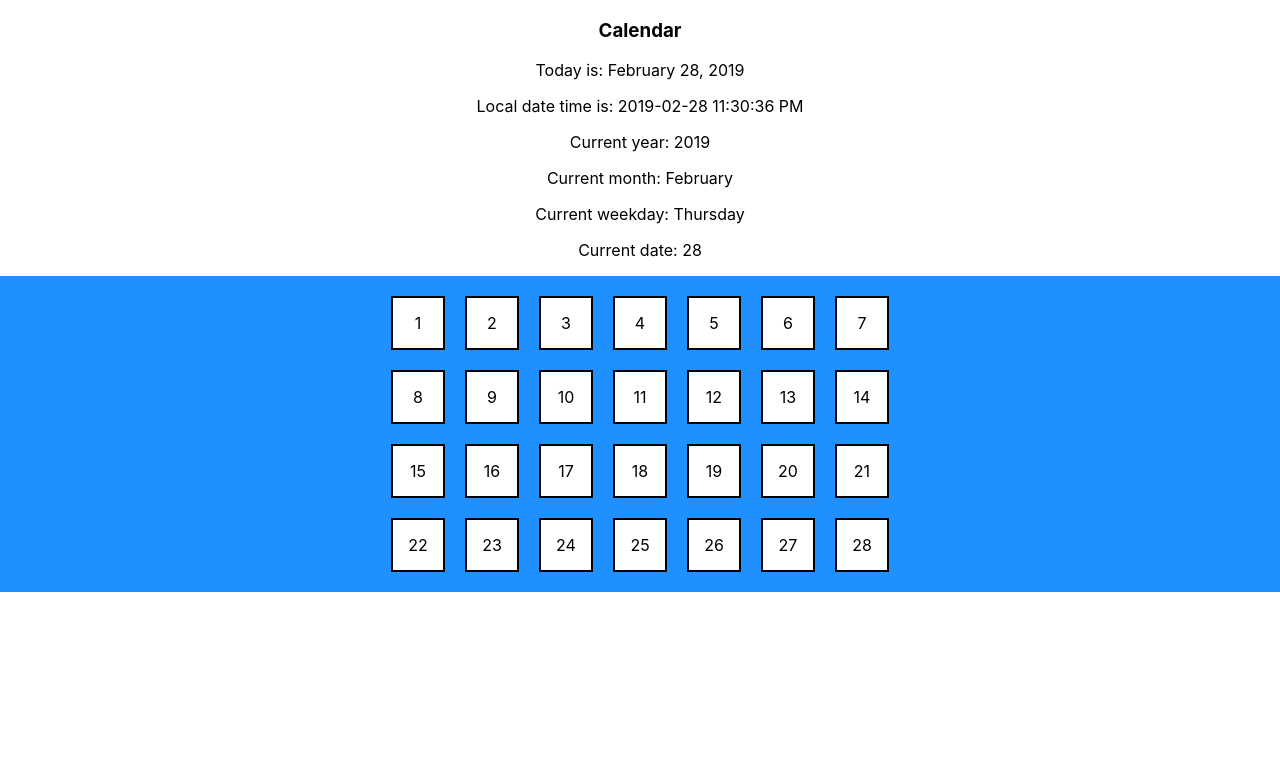
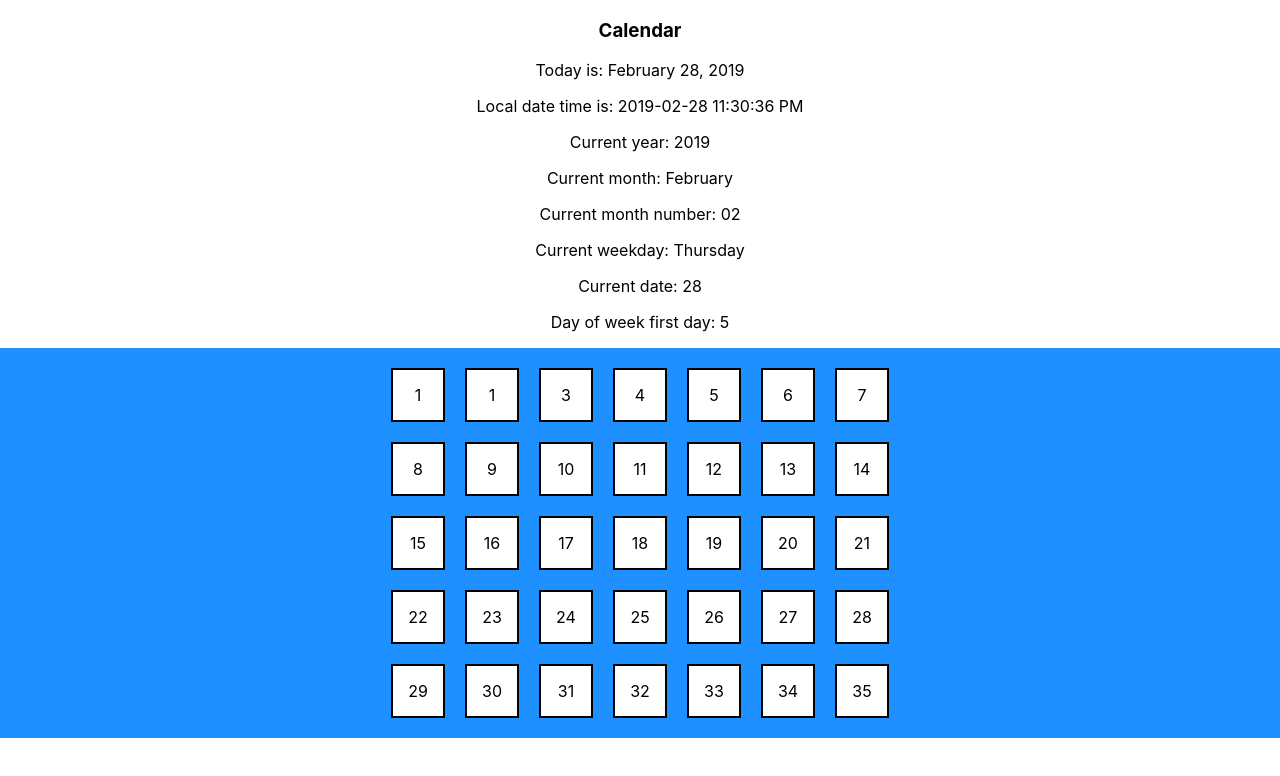
Before and after one commit to EdTimmer/calendar, a React (Create React App) app: page / in a window 1280 px wide. Shown: the top 776 px of the page. Built offline with nearby package versions, Linux system fonts and the light colour scheme.

Commit message:
get first day of month

```diff
--- a/src/App.css
+++ b/src/App.css
@@ -164,3 +164,32 @@
   grid-column: 7 / 8;
   grid-row: 4 / 5;
 }
+
+.e-one {
+  grid-column: 1 / 2;
+  grid-row: 5 / 6;
+}
+.e-two {
+  grid-column: 2 / 3;
+  grid-row: 5 / 6;
+}
+.e-three {
+  grid-column: 3 / 4;
+  grid-row: 5 / 6;
+}
+.e-four {
+  grid-column: 4 / 5;
+  grid-row: 5 / 6;
+}
+.e-five {
+  grid-column: 5 / 6;
+  grid-row: 5 / 6;
+}
+.e-six {
+  grid-column: 6 / 7;
+  grid-row: 5 / 6;
+}
+.e-seven {
+  grid-column: 7 / 8;
+  grid-row: 5 / 6;
+}
--- a/src/App.js
+++ b/src/App.js
@@ -13,9 +13,13 @@ let local = moment(stillUtc).local().format('YYYY-MM-DD hh:mm:ss A');
 
 let year = moment(new Date()).format('YYYY');
 let month = moment(new Date()).format('MMMM');
+let monthNum = moment(new Date()).format('MM');
 let currentDate = moment(new Date()).format('DD');
 // const currentYear = today.getFullYear();
 // const currentMonth = today.getMonth();
+
+let firstDay = moment(`${year}-${monthNum}-01`);
+let dayOfWeekFirstDate = firstDay.day();
 
 const getWeekday = () => {
   let wkd = moment().isoWeekday();
@@ -47,6 +51,8 @@ const getWeekday = () => {
 
 const weekday = getWeekday();
 
+let dateInCalendar = "1"
+
 class App extends Component {
 
   render() {
@@ -58,17 +64,19 @@ class App extends Component {
         <p>Local date time is: {local}</p>
         <p>Current year: {year}</p>
         <p>Current month: {month}</p>
+        <p>Current month number: {monthNum}</p>
         <p>Current weekday: {weekday}</p>
 
         <p>Current date: {currentDate}</p>
+        <p>Day of week first day: {dayOfWeekFirstDate}</p>
 
         <div className="grid-container">
 
           <div className="grid-item a-one">
-          1
+            {dateInCalendar}
           </div>
           <div className="grid-item a-two">
-          2
+            {dateInCalendar}
           </div>
           <div className="grid-item a-three">
           3
@@ -152,6 +160,28 @@ class App extends Component {
           28
           </div>
 
+          <div className="grid-item e-one">
+          29
+          </div>
+          <div className="grid-item e-two">
+          30
+          </div>
+          <div className="grid-item e-three">
+          31
+          </div>
+          <div className="grid-item e-four">
+          32
+          </div>
+          <div className="grid-item e-five">
+          33
+          </div>
+          <div className="grid-item e-six">
+          34
+          </div>
+          <div className="grid-item e-seven">
+          35
+          </div>
+
 
         </div>
       </div>
```
